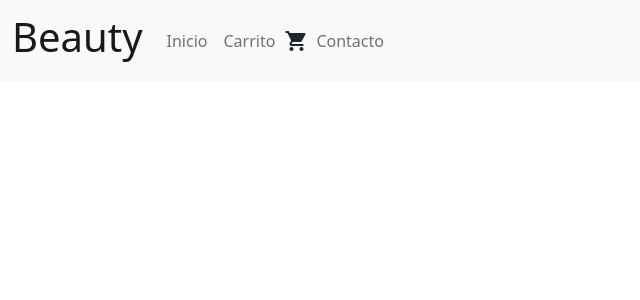
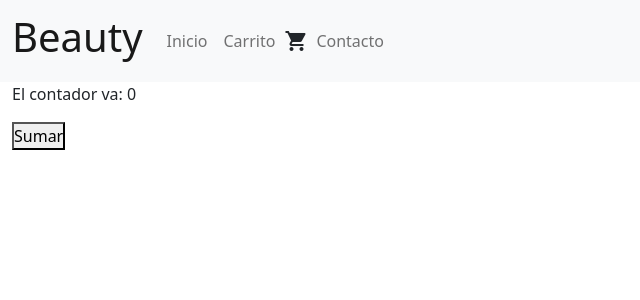
Before and after one commit to SandovalErika/Beauty.React, a React (Create React App) app: page / in a window 1280 px wide. Shown: the top 300 px of the page, without its empty margins (0-640 px from the left). Built offline with nearby package versions, Linux system fonts and the light colour scheme.

Commit message:
Desafio 3

```diff
--- a/src/App.jsx
+++ b/src/App.jsx
@@ -1,18 +1,43 @@
 
+import { useState } from 'react';
 import Header from './Header';
-//import Container from 'react-bootstrap/Container';
+import Container from 'react-bootstrap/Container';
 
 const App = () => {
-    return(
-    <>
-        <Header  />
-        {/* <Container>
-            <Main />
-            <Footer />
-        </Container> */}
+
+    const [contador, setContador] = useState(0)
+
+    // useEffect(() => {
 
 
-    </>
+    // })
+
+    //const resultado = useState(0)
+    //let [contador, setContador] = resultado
+
+    // let  contador = 0
+    //let contador = resultado[0]
+    //let setContador = resultado[1]
+
+    // console.log(resultado);
+
+    const aumentar = () => {
+        // contador = contador + 1;
+        setContador(contador + 1)
+    }
+
+    return (
+        <>
+            <Header />
+            <Container fluid>
+                <p>El contador va: {contador} </p>
+                <button onClick={aumentar} >Sumar</button>
+                {/* <Main />
+            <Footer /> */}
+            </Container>
+
+
+        </>
     )
 }
 
```
